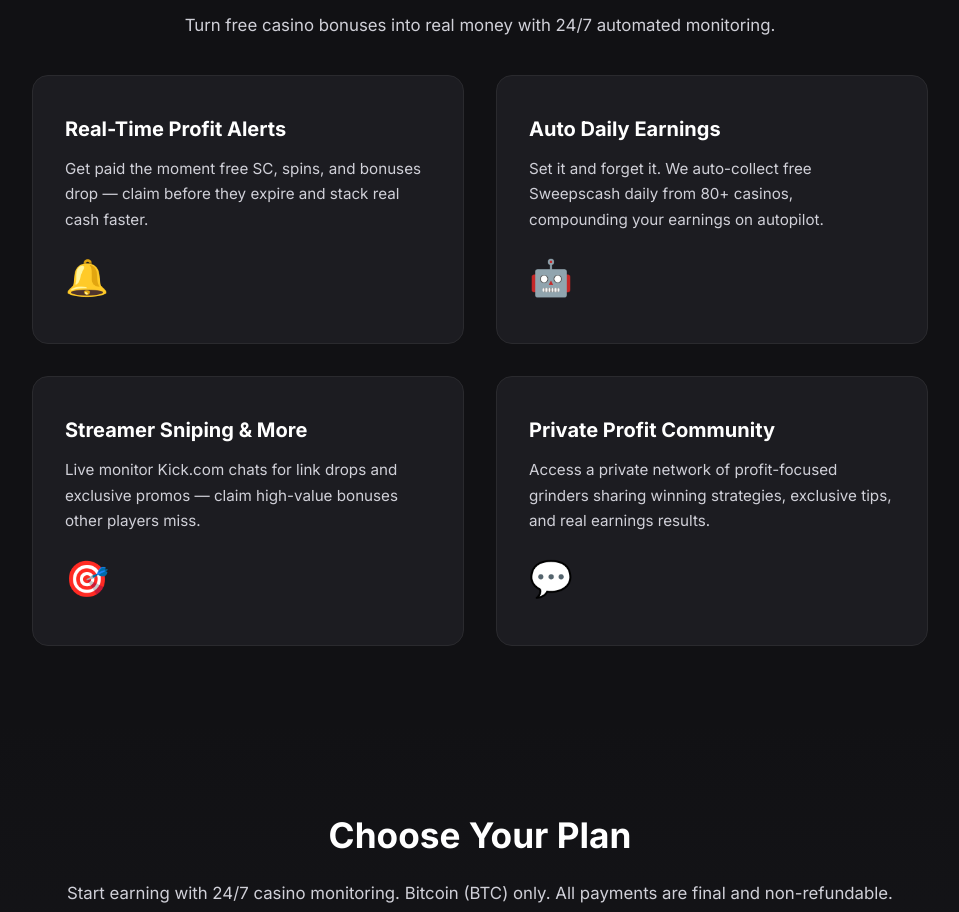
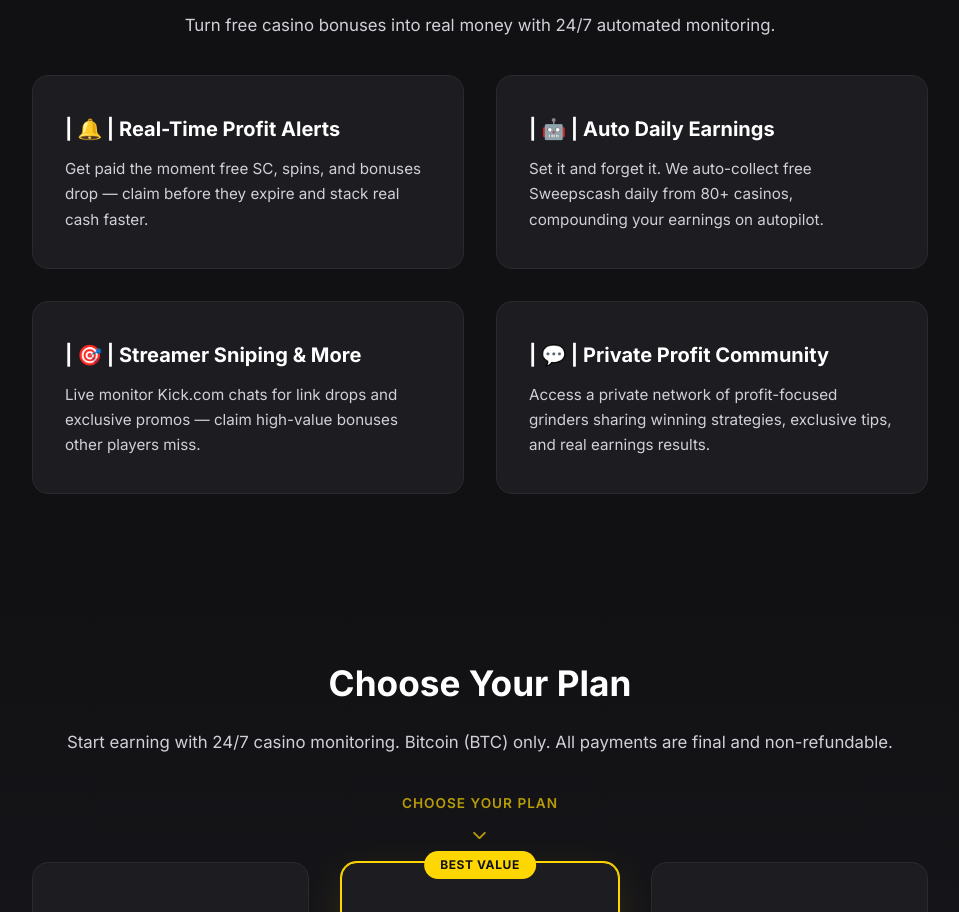
Before and after one commit to glowrius/casino-bonus-monitor, a plain HTML site: page docs/index.html in a window 1280 px wide. Shown: the part 943-1855 px from the top of the page, without its empty margins (160-1119 px from the left). Drawn offline with Linux system fonts and the light colour scheme.

Commit message:
Emoji pipes in benefit card titles, remove icon divs

```diff
--- a/docs/index.html
+++ b/docs/index.html
@@ -245,7 +245,6 @@
       transition: all .25s ease;
     }
     .benefit-card:hover { border-color: #FFD700; transform: translateY(-6px); box-shadow: 0 12px 40px rgba(255,215,0,0.08); }
-    .benefit-card .icon { font-size: 2.2rem; margin-top: 16px; }
     .benefit-card h3 { font-size: 1.25rem; font-weight: 700; margin-bottom: 10px; color: #ffffff; }
     .benefit-card p { color: #d0d0d8; font-size: 0.95rem; line-height: 1.65; }
 
@@ -664,24 +663,20 @@
     <p>Turn free casino bonuses into real money with 24/7 automated monitoring.</p>
     <div class="benefits-grid">
       <div class="benefit-card fade-in">
-        <h3>Real-Time Profit Alerts</h3>
+        <h3>| 🔔 | Real-Time Profit Alerts</h3>
         <p>Get paid the moment free SC, spins, and bonuses drop — claim before they expire and stack real cash faster.</p>
-        <div class="icon">🔔</div>
       </div>
       <div class="benefit-card fade-in">
-        <h3>Auto Daily Earnings</h3>
+        <h3>| 🤖 | Auto Daily Earnings</h3>
         <p>Set it and forget it. We auto-collect free Sweepscash daily from 80+ casinos, compounding your earnings on autopilot.</p>
-        <div class="icon">🤖</div>
       </div>
       <div class="benefit-card fade-in">
-        <h3>Streamer Sniping &amp; More</h3>
+        <h3>| 🎯 | Streamer Sniping &amp; More</h3>
         <p>Live monitor Kick.com chats for link drops and exclusive promos — claim high-value bonuses other players miss.</p>
-        <div class="icon">🎯</div>
       </div>
       <div class="benefit-card fade-in">
-        <h3>Private Profit Community</h3>
+        <h3>| 💬 | Private Profit Community</h3>
         <p>Access a private network of profit-focused grinders sharing winning strategies, exclusive tips, and real earnings results.</p>
-        <div class="icon">💬</div>
       </div>
     </div>
   </div>
```
